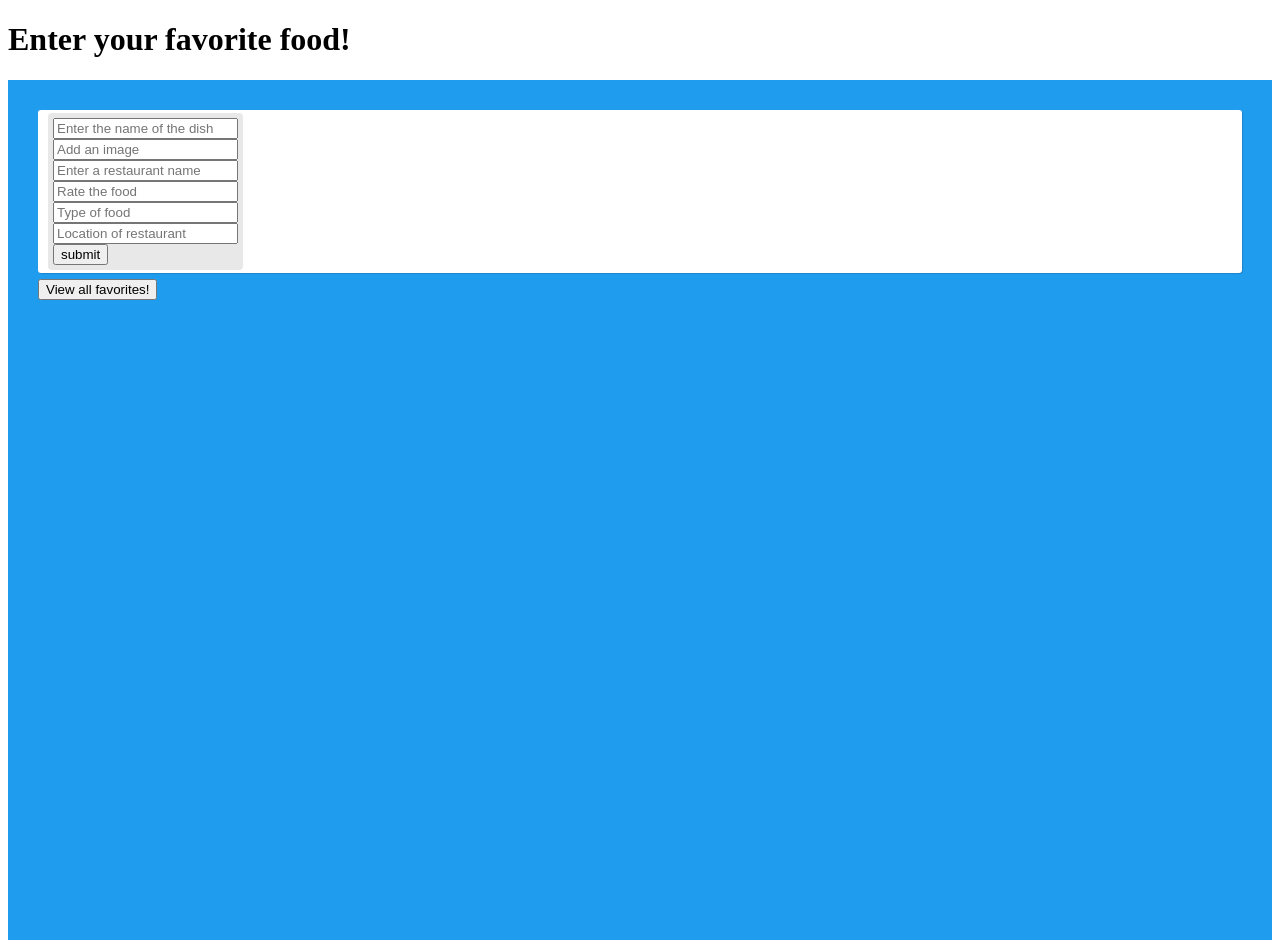
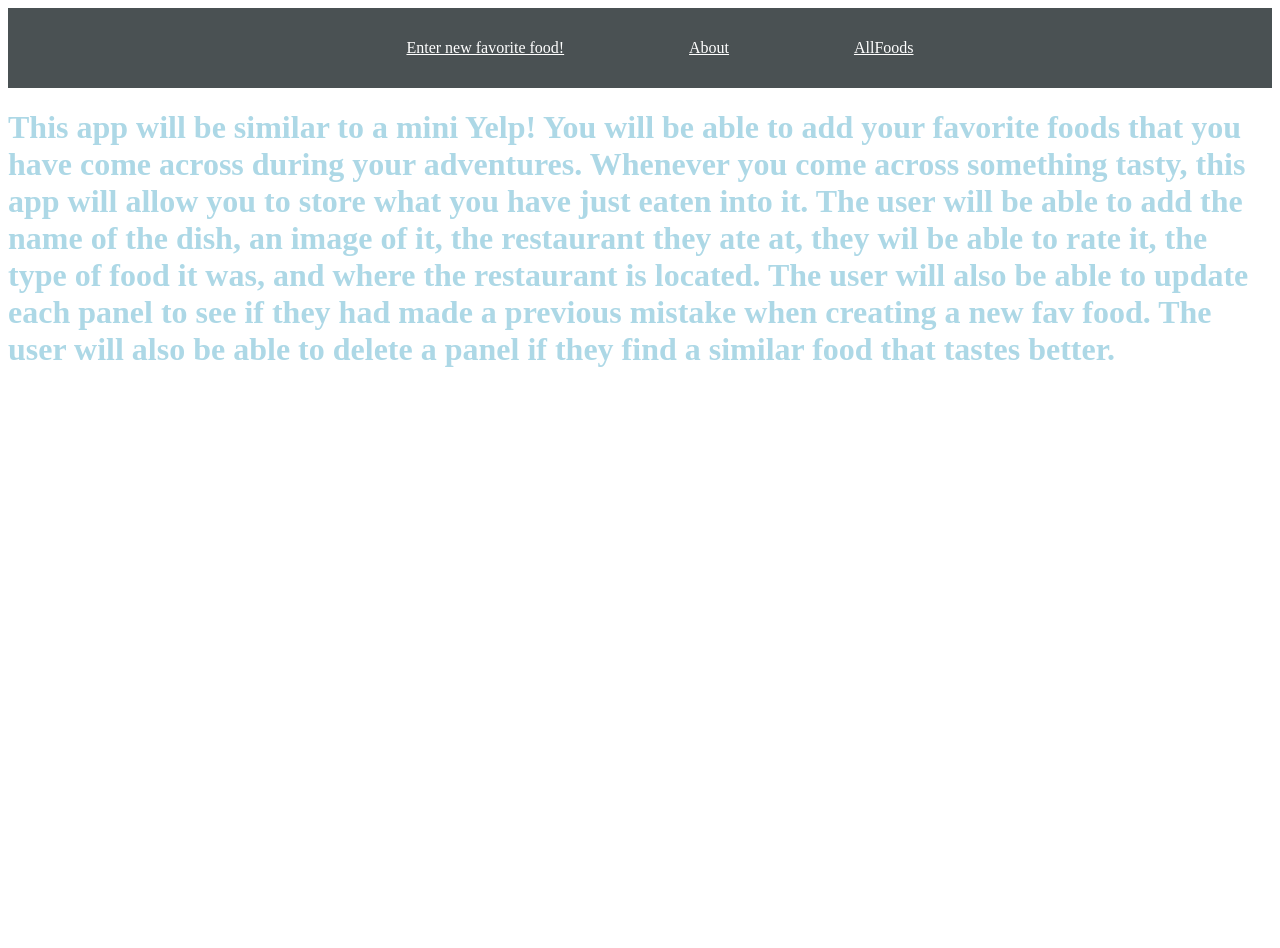
Before and after one commit to Steven-Nguyen-T/solo-project, a React app: page /about in a window 1280 px wide. After the commit the page ends 800 px from the top, so only its background shows below. Built offline with nearby package versions, Linux system fonts and the light colour scheme.

Commit message:
pls fix this stupid thing

```diff
--- a/client/App.js
+++ b/client/App.js
@@ -1,17 +1,33 @@
 import React, { useState } from "react";
 import FoodContainer from "./components/FoodContainer";
+import Nav from './components/Nav';
+import About from './components/About'
 import AllFoods from "./components/AllFoods";
 import './stylesheets/styles.css';
+import { BrowserRouter, Switch, Route, withRouter } from 'react-router-dom';
+import FoodDetails from "./components/FoodDetails";
 
 
 function App() {
-
   return (
-    <div className="app">
-      <FoodContainer />
-      <AllFoods />
-    </div>
+    <BrowserRouter>
+      <div className="app">
+        <Nav />
+        <Switch>
+          <Route path="/" exact component={Home} />
+          <Route path="/about" component={About} />
+          <Route path="/allFoods" component={AllFoods} />
+          <Route path="/foodDetails" component={FoodDetails} />
+        </Switch>
+      </div>
+    </BrowserRouter>
   )
 }
 
-export default App;
+const Home = () => (
+  <div>
+    <h1>Home Page</h1>
+  </div>
+)
+
+export default withRouter(App);
--- /dev/null
+++ b/client/components/About.js
@@ -0,0 +1,19 @@
+import React from "react";
+
+const About = () => {
+
+  const navStyle = {
+    color: 'lightblue'
+  };
+
+  return (
+    <div>
+      <h1 style={navStyle}>This app will be similar to a mini Yelp! You will be able to add your favorite foods that you have come across during your adventures. Whenever you come across something
+      tasty, this app will allow you to store what you have just eaten into it. The user will be able to add the name of the dish, an image of it, the restaurant they ate at,
+      they wil be able to rate it, the type of food it was, and where the restaurant is located. The user will also be able to update each panel to see if they had made a previous
+mistake when creating a new fav food. The user will also be able to delete a panel if they find a similar food that tastes better.</h1>
+    </div>
+  )
+}
+
+export default About;
--- a/client/components/AllFoods.js
+++ b/client/components/AllFoods.js
@@ -1,9 +1,38 @@
-import React from "react";
+import React, { useState, useEffect } from "react";
+import axios from "axios"
+import '../stylesheets/styles.css'
+const regeneratorRuntime = require("regenerator-runtime");
 
 const AllFoods = () => {
+
+  useEffect(() => {
+    fetchFoods();
+  }, []);
+
+  const [datas, setDatas] = useState([]);
+
+  const fetchFoods = async () => {
+    const data = await axios.get('http://localhost:3000/foods');
+    const datas = data
+    console.log(datas)
+    console.log(datas.data)
+    console.log(datas.data[0]._id)
+    setDatas(datas.data)
+  }
+
   return (
     <div className="allFoods">
-      <button>View all favorites!</button>
+      {datas.map(data => (
+        <ul>
+          <li>{data.dishName}</li>
+          <li>{data.image}</li>
+          <li>{data.restaurant}</li>
+          <li>{data.rating}</li>
+          <li>{data.category}</li>
+          <li>{data.location}</li>
+        </ul>
+        // <h5 key={data.dataid}>{data.dishName}{data.image}{data.restaurant}{data.rating}{data.category}{data.location}</h5>
+      ))}
     </div>
   )
 }
--- a/client/components/FoodDetails.js
+++ b/client/components/FoodDetails.js
@@ -3,46 +3,69 @@ import axios from 'axios';
 
 const FoodDetails = () => {
 
-  // const { favFood, setFavFood } = useState({
-  //   dishName: "",
-  //   image: "",
-  //   restaurant: "",
-  //   rating: "",
-  //   category: "",
-  //   location: ""
-  // });
+  const [newFood, setFavFood] = useState({
+    dishName: "",
+    image: "",
+    restaurant: "",
+    rating: "",
+    category: "",
+    location: ""
+  });
 
-  // const { dishName, image, restaurant, rating, category, location } = favFood;
+  const { dishName, image, restaurant, rating, category, location } = newFood;
 
-  // const onChange = e => setFavFood({ ...favFood, [e.target.name]: e.target.value });
+  const handleChange = event => {
+    console.log(event.target.value)
+    console.log(event.target.name)
+    setFavFood({ ...newFood, [event.target.name]: event.target.value }); //.name is built in
+  }
 
-  // const onSubmit = async e => {
-  //   const newFood = {
-  //     dishName,
-  //     image,
-  //     restaurant,
-  //     rating,
-  //     category,
-  //     location
-  //   }
-  //   try {
-  //     const body = JSON.stringify(newFood);
-  //     const res = await axios.post('https://localhost:8080/foods', body);
-  //   } catch (err) {
-  //     console.log(err)
-  //   }
-  // }
+  const handleSubmit = event => {
+    event.preventDefault();
+
+    const config = {
+      headers: {
+        'Content-Type': 'application/json'
+      }
+    };
+
+    const newFood = JSON.stringify({
+      dishName,
+      image,
+      restaurant,
+      rating,
+      category,
+      location
+    })
+    // const newFood = {
+    //   dishName,
+    //   image,
+    //   restaurant,
+    //   rating,
+    //   category,
+    //   location
+    // }
+
+    axios.post('http://localhost:3000/foods', newFood, config)
+      .then(res => {
+        console.log(res);
+        console.log(res.data)
+        // window.location = '/allFoods'
+        res.redirect('/allFoods')
+      })
+      .catch(error => console.log(error))
+  }
 
   return (
     <div className="foodDetails">
-      <form method="POST" action="http://localhost:8080/foods" onSubmit={e => onSubmit(e)}>
-        <input className="form" type={Text} placeholder="Enter the name of the dish" onChange={e => onChange(e)}></input>
-        <input className="form" type={Text} placeholder="Add an image" onChange={e => onChange(e)}></input>
-        <input className="form" type={Text} placeholder="Enter a restaurant name" onChange={e => onChange(e)}></input>
-        <input className="form" type={Text} placeholder="Rate the food" onChange={e => onChange(e)}></input>
-        <input className="form" type={Text} placeholder="Type of food" onChange={e => onChange(e)}></input>
-        <input className="form" type={Text} placeholder="Location of restaurant" onChange={e => onChange(e)}></input>
-        <input type="submit" value="submit"></input>
+      <form className="form">
+        <input type='text' name="dishName" placeholder="Enter the name of the dish" onChange={event => handleChange(event)}></input>
+        <input type='text' name="image" placeholder="Add an image" onChange={event => handleChange(event)}></input>
+        <input type='text' name="restaurant" placeholder="Enter a restaurant name" onChange={event => handleChange(event)}></input>
+        <input type='text' name="rating" placeholder="Rate the food" onChange={event => handleChange(event)}></input>
+        <input type='text' name="category" placeholder="Type of food" onChange={event => handleChange(event)}></input>
+        <input type='text' name="location" placeholder="Location of restaurant" onChange={event => handleChange(event)}></input>
+        <button type="submit" onClick={event => handleSubmit(event)}>Submit</button>
       </form>
     </div>
   )
--- /dev/null
+++ b/client/components/Nav.js
@@ -0,0 +1,27 @@
+import React from "react";
+import '../stylesheets/styles.css'
+import { Link, withRouter } from 'react-router-dom'
+
+const Nav = () => {
+  const navStyle = {
+    color: 'white'
+  };
+
+  return (
+    <nav>
+      <ul className="nav-links">
+        <Link style={navStyle} to='/foodDetails'>
+          <li>Enter new favorite food!</li>
+        </Link>
+        <Link style={navStyle} to='/about'>
+          <li>About</li>
+        </Link>
+        <Link style={navStyle} to='/allFoods'>
+          <li>AllFoods</li>
+        </Link>
+      </ul>
+    </nav>
+  )
+}
+
+export default withRouter(Nav);
--- a/client/index.html
+++ b/client/index.html
@@ -10,7 +10,6 @@
 
 <body>
   <header>
-    <h1>Enter your favorite food!</h1>
   </header>
   <div id="app"></div>
   <script src="build/bundle.js"></script>
--- a/client/stylesheets/styles.css
+++ b/client/stylesheets/styles.css
@@ -1,14 +1,9 @@
 .app {
-  background: #209cee;
-  padding: 30px;
-  height: 100vh;
+
 }
 
 .foodDetails {
-  background: #e8e8e8;
-  border-radius: 4px;
-  padding: 5px;
-  max-width: 400px;
+
 }
 
 .form {
@@ -17,13 +12,26 @@
 }
 
 .foodContainer {
-  background: #fff;
-  box-shadow: 1px 1px 1px rgba(0, 0, 0, 0.15);
-  padding: 3px 10px;
-  font-size: 12px;
-  margin-bottom: 6px;
-  border-radius: 3px;
+
+}
+
+nav {
   display: flex;
+  justify-content: space-around;
   align-items: center;
-  justify-content: space-between;
+  min-height: 10vh;
+  background: rgb(74, 81, 83);
+  color: white;
 }
+.nav-links{
+  width: 50%;
+  display: flex;
+  justify-content: space-around;
+  align-items: center;
+  list-style: none;
+}
+
+h5 {
+  display:flex;
+  flex-direction: column;
+}
--- a/package.json
+++ b/package.json
@@ -7,15 +7,17 @@
     "start": "nodemon server/server",
     "test": "echo \"Error: no test specified\" && exit 1",
     "build": "webpack",
-    "dev": "concurrently \"nodemon server/server\" \"webpack-dev-server --open\""
+    "dev": "concurrently \"nodemon server/server\" \"webpack-dev-server --open --inline --content-base . --history-api-fallback\""
   },
   "keywords": [],
   "author": "",
   "license": "ISC",
   "dependencies": {
+    "@babel/runtime": "^7.10.5",
     "axios": "^0.19.2",
     "body-parser": "^1.19.0",
     "concurrently": "^5.2.0",
+    "cors": "^2.8.5",
     "cross-env": "^7.0.2",
     "express": "^4.17.1",
     "mongodb": "^3.5.9",
@@ -26,11 +28,13 @@
     "react-hot-loader": "^4.12.21",
     "react-router": "^5.2.0",
     "react-router-dom": "^5.2.0",
+    "regenerator-runtime": "^0.13.6",
     "request": "^2.88.2",
     "webpack": "^4.43.0"
   },
   "devDependencies": {
     "@babel/core": "^7.10.5",
+    "@babel/plugin-transform-runtime": "^7.10.5",
     "@babel/preset-env": "^7.10.4",
     "@babel/preset-react": "^7.10.4",
     "babel-loader": "^8.1.0",
--- a/webpack.config.js
+++ b/webpack.config.js
@@ -5,8 +5,9 @@ module.exports = {
   output: {
     path: path.join(__dirname, 'build'),
     filename: 'bundle.js',
+    publicPath: '/'
   },
-  mode: 'production',
+  mode: 'development',
   module: {
     rules: [
       {
@@ -28,11 +29,13 @@ module.exports = {
   },
   //
   devServer: {
-    contentBase: path.join(__dirname, '/client'),
-    port: 8080,
+    contentBase: path.join(__dirname, '/build'),
+    // port: 8080,
     publicPath: '/build/',
     proxy: {
-      '/hey': 'http://localhost:3000',
+      '/': 'http://localhost:3000',
     },
+    historyApiFallback: true,
   },
+  // devtool: "eval-source-map",
 }
```
Also changed, not shown: server/server.js (+26 -9 lines).
